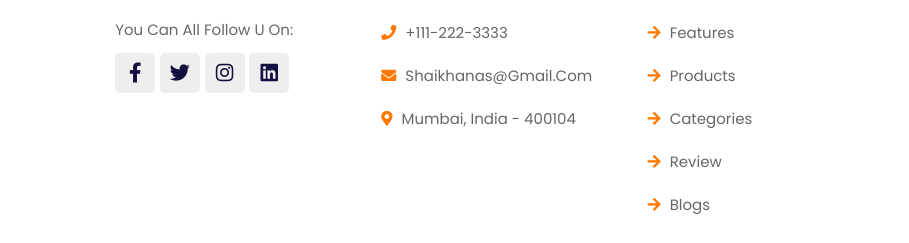
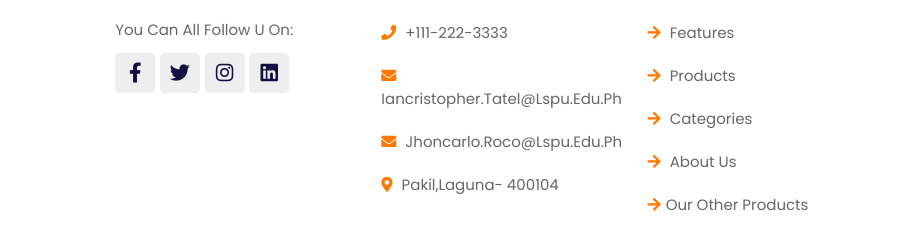
Before and after one commit to Tatel21/Tatel-ecomerce, a plain HTML site: page index.html in a window 1280 px wide. Shown: the part 4268-4511 px from the top of the page, 0-909 px from the left. Drawn offline with nearby package versions, Linux system fonts and the light colour scheme.

Commit message:
Update index.html

```diff
--- a/index.html
+++ b/index.html
@@ -29,7 +29,7 @@
         <a href="#products">products</a>
         <a href="#categories">categories</a>
         <a href="#About us">About us</a>
-        <a href="#blogs">blogs</a>
+        <a href="#Our Other Products">blogs</a>
     </nav>
 
     <div class="icons">
@@ -465,8 +465,9 @@
             <h3>contact info</h3>
             <a href="#" class="links"> <i class="fas fa-phone"></i> +123-456-7890 </a>
             <a href="#" class="links"> <i class="fas fa-phone"></i> +111-222-3333 </a>
-            <a href="#" class="links"> <i class="fas fa-envelope"></i> shaikhanas@gmail.com </a>
-            <a href="#" class="links"> <i class="fas fa-map-marker-alt"></i> mumbai, india - 400104 </a>
+            <a href="#" class="links"> <i class="fas fa-envelope"></i>  iancristopher.tatel@lspu.edu.ph </a>
+             <a href="#" class="links"> <i class="fas fa-envelope"></i> jhoncarlo.roco@lspu.edu.ph </a>
+            <a href="#" class="links"> <i class="fas fa-map-marker-alt"></i> Pakil,Laguna- 400104 </a>
         </div>
 
         <div class="box">
@@ -475,8 +476,8 @@
             <a href="#" class="links"> <i class="fas fa-arrow-right"></i> features </a>
             <a href="#" class="links"> <i class="fas fa-arrow-right"></i> products </a>
             <a href="#" class="links"> <i class="fas fa-arrow-right"></i> categories </a>
-            <a href="#" class="links"> <i class="fas fa-arrow-right"></i> review </a>
-            <a href="#" class="links"> <i class="fas fa-arrow-right"></i> blogs </a>
+            <a href="#" class="links"> <i class="fas fa-arrow-right"></i> About Us </a>
+            <a href="#" class="links"> <i class="fas fa-arrow-right"></i>Our other Products </a>
         </div>
 
         <div class="box">
```
